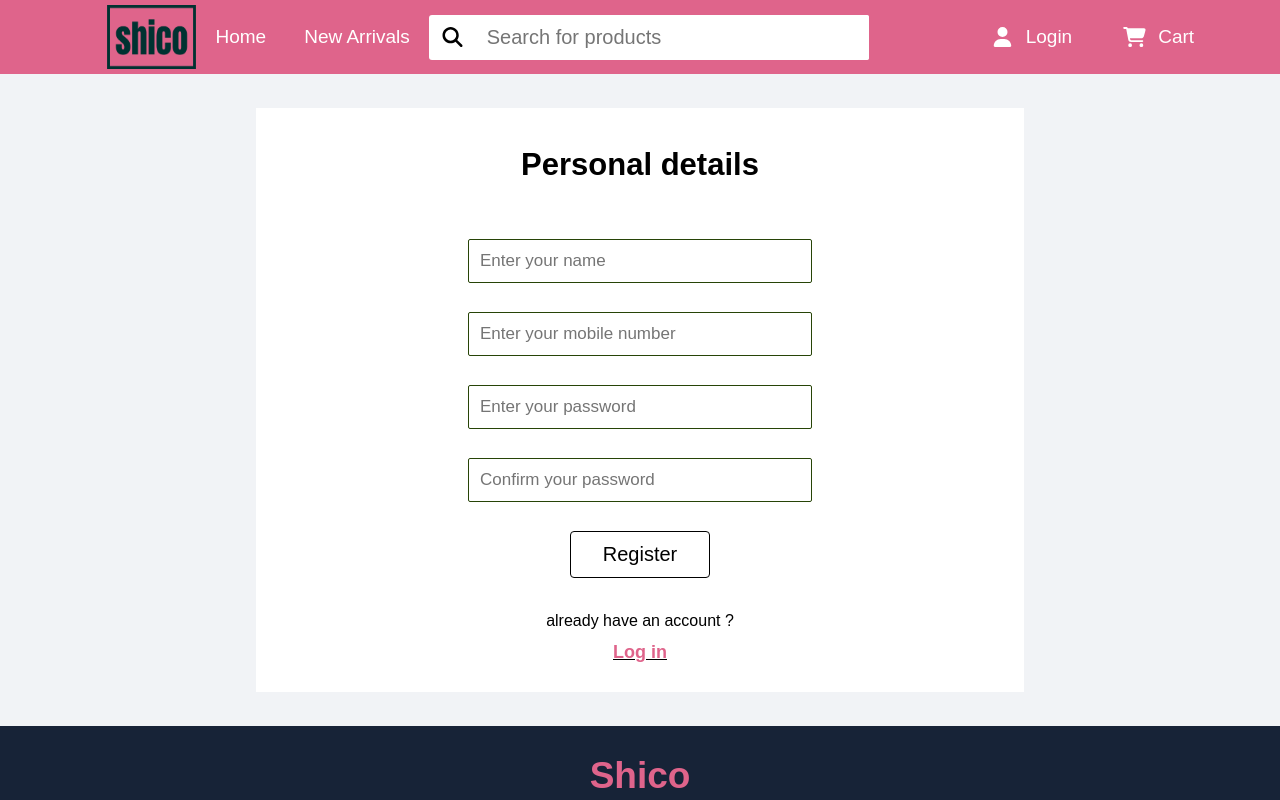
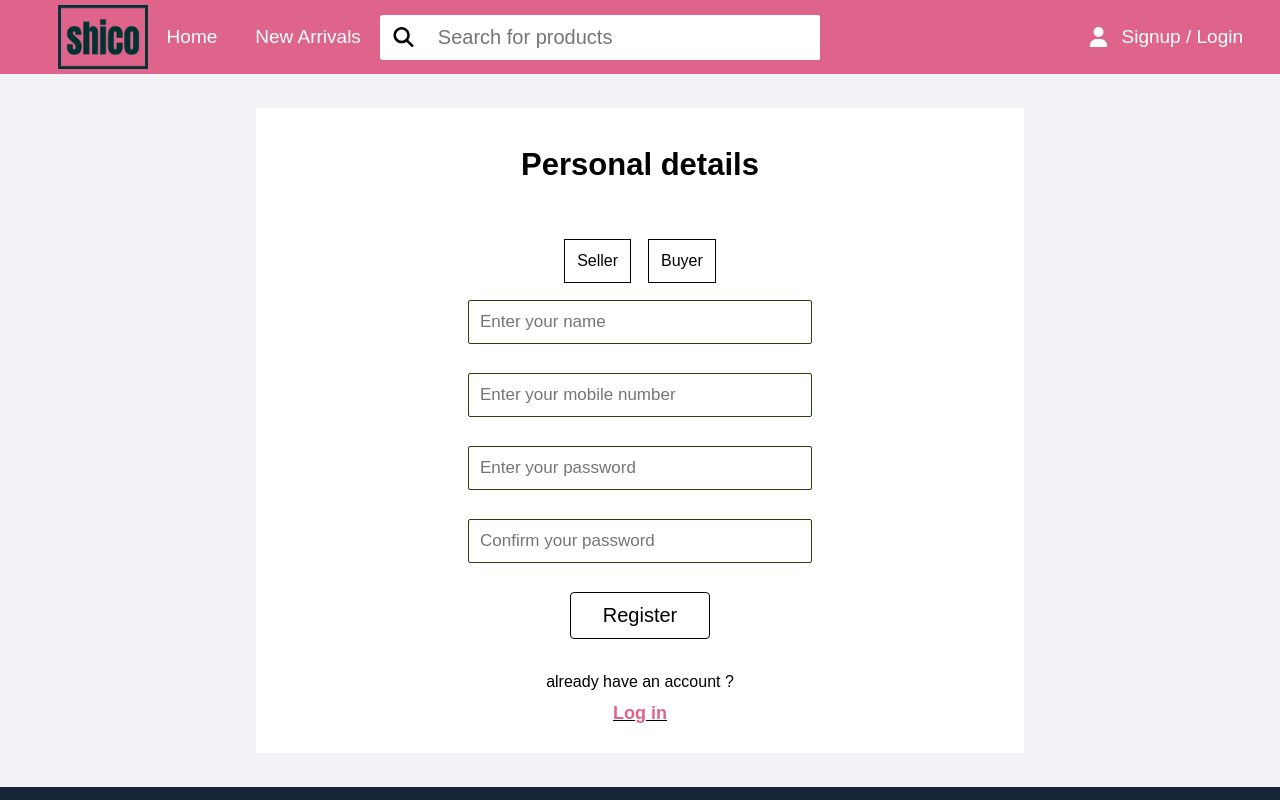
Before and after one commit to ayushii06/shico_CosmeticsStore_Fronted, a React (Create React App) app: page /register in a window 1280 px wide. Shown: the top 800 px of the page. Built offline with nearby package versions, Linux system fonts and the light colour scheme.

Commit message:
adding seller ui

```diff
--- a/src/App.js
+++ b/src/App.js
@@ -15,6 +15,9 @@ import Footer from './components/Footer/Footer';
 import ProductGallery from './components/Product/ProductGallery';
 import Otp from './components/Register/Otp';
 import VerifyOTP from './components/Register/VerifyOTP';
+import SellerRegister from './components/Seller/SellerRegister';
+import SellerHomePage from './components/Seller/SellerHomePage';
+import AddProduct from './components/Seller/AddProduct';
 
 function App() {
   return (
@@ -41,6 +44,9 @@ function App() {
         <Route path='/hair' element={<ProductGallery category='Hair'/>}></Route>
         <Route path='/nails' element={<ProductGallery category='Nails'/>}></Route>
         <Route path='/eyes' element={<ProductGallery category='Eyes'/>}></Route>
+        <Route path='/sellerRegister' element={SellerRegister}></Route>
+        <Route path='/sellerHome' element={SellerHomePage}></Route>
+        <Route path='/addProduct' element={AddProduct}></Route>
 
     </Routes>
 
--- a/src/components/Home/general.css
+++ b/src/components/Home/general.css
@@ -32,6 +32,14 @@
     padding: 26px
 }
 
+.text-white{
+    color: white;
+}
+
+.border-1{
+    border: 1px solid #393939;
+}
+
 .sp-even{
     display: flex;
     align-items: center;
@@ -61,3 +69,11 @@
     font-weight: bold;
     font-size: 32px;
 }
+
+.bg-black{
+    background-color: black;
+}
+
+.bg-white{
+    background-color: white;
+}
--- a/src/components/Navbar/Navbar.css
+++ b/src/components/Navbar/Navbar.css
@@ -41,9 +41,9 @@ li>img{
     font-weight: 500;
     font-size: 19px;
     display: flex;
+    justify-content: space-between;
     flex-wrap: wrap;
-    /* flex-direction: row; */
-    justify-content: space-around;
+
     align-items: center;
 }
 
--- a/src/components/Navbar/Navbar.js
+++ b/src/components/Navbar/Navbar.js
@@ -50,8 +50,7 @@ function Navbar() {
 
 
        <div className="visible">
-            {!localStorage.getItem('token')? <Link to='/otp'><img className="image-svg user" src={user} alt=""/>Login</Link>:<Link to='/user'><img className="image-svg user" src={user} alt=""/>User</Link>}
-          <Link to='/cart'><img className="image-svg" src={cart} alt=""/>Cart</Link>
+            {!localStorage.getItem('token')? <Link to='/otp'><img className="image-svg user" src={user} alt=""/>Signup / Login </Link>:<Link to='/user'><img className="image-svg" src={user} alt=""/>User</Link>}
 
         </div>
 {click? <div className="media-query" id="dropdown">
--- a/src/components/Register/Register.js
+++ b/src/components/Register/Register.js
@@ -7,6 +7,20 @@ function Register() {
 
   let navigate = useNavigate();
   const [seller,setSeller] = useState('seller')
+  const [sellerclick,setSellerClick] = useState(false)
+  const [buyerclick,setBuyerClick] = useState(false)
+
+  const handleBuyer = ()=>{
+    console.log("its buyer")
+    setBuyerClick(true)
+    setSeller('buyer')
+  }
+
+  const handleSeller = ()=>{
+    setSellerClick(true)
+    setSeller('seller')
+  }
+
     const [credentials, setCredentials] = useState({ name: "",mobile:"", password: "", cpass:"" ,otp:"" });
     const onChange = (e) => {
         setCredentials({ ...credentials, [e.target.name]: e.target.value })
@@ -46,7 +60,10 @@ function Register() {
     <>
          <div className="flex column container login-container">
          <h1 className="login-heading">Personal details</h1>
-
+         <div className="flex">
+         <div className={sellerclick?"bg-black text-white":"bg-white"} style={{"padding":"12px","border":"1px solid black"}}  onClick={handleSeller}>Seller</div>
+         <div className={sellerclick?"bg-black text-white":"bg-white"} style={{"padding":"12px","border":"1px solid black"}}  onClick={handleBuyer}>Buyer</div>
+         </div>
         <form onSubmit={handleSubmit}>
            <div className="form-group">
                 <input type="text" id="name" className='form-control' value={credentials.name} onChange={onChange} name="name" placeholder="Enter your name"/>
--- /dev/null
+++ b/src/components/Seller/AddProduct.js
@@ -0,0 +1,9 @@
+import React from 'react'
+
+function AddProduct() {
+  return (
+    <div>AddProduct</div>
+  )
+}
+
+export default AddProduct
--- /dev/null
+++ b/src/components/Seller/SellerHomePage.js
@@ -0,0 +1,9 @@
+import React from 'react'
+
+function SellerHomePage() {
+  return (
+    <div>SellerHomePage</div>
+  )
+}
+
+export default SellerHomePage
--- /dev/null
+++ b/src/components/Seller/SellerRegister.js
@@ -0,0 +1,9 @@
+import React from 'react'
+
+function SellerRegister() {
+  return (
+    <div>SellerRegister</div>
+  )
+}
+
+export default SellerRegister
```
Also changed, not shown: src/components/Navbar/Otp.js (added, +59 -0 lines).
